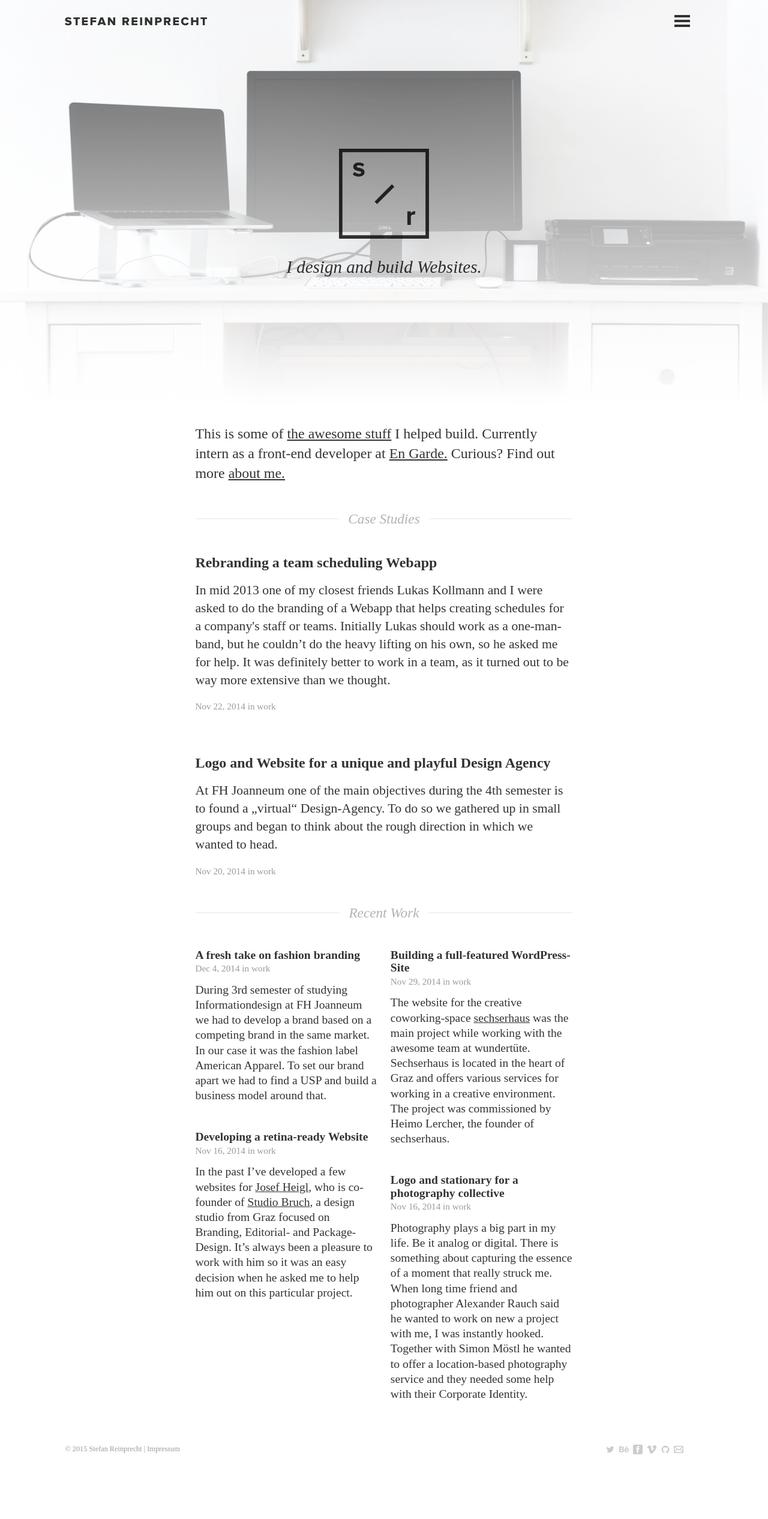
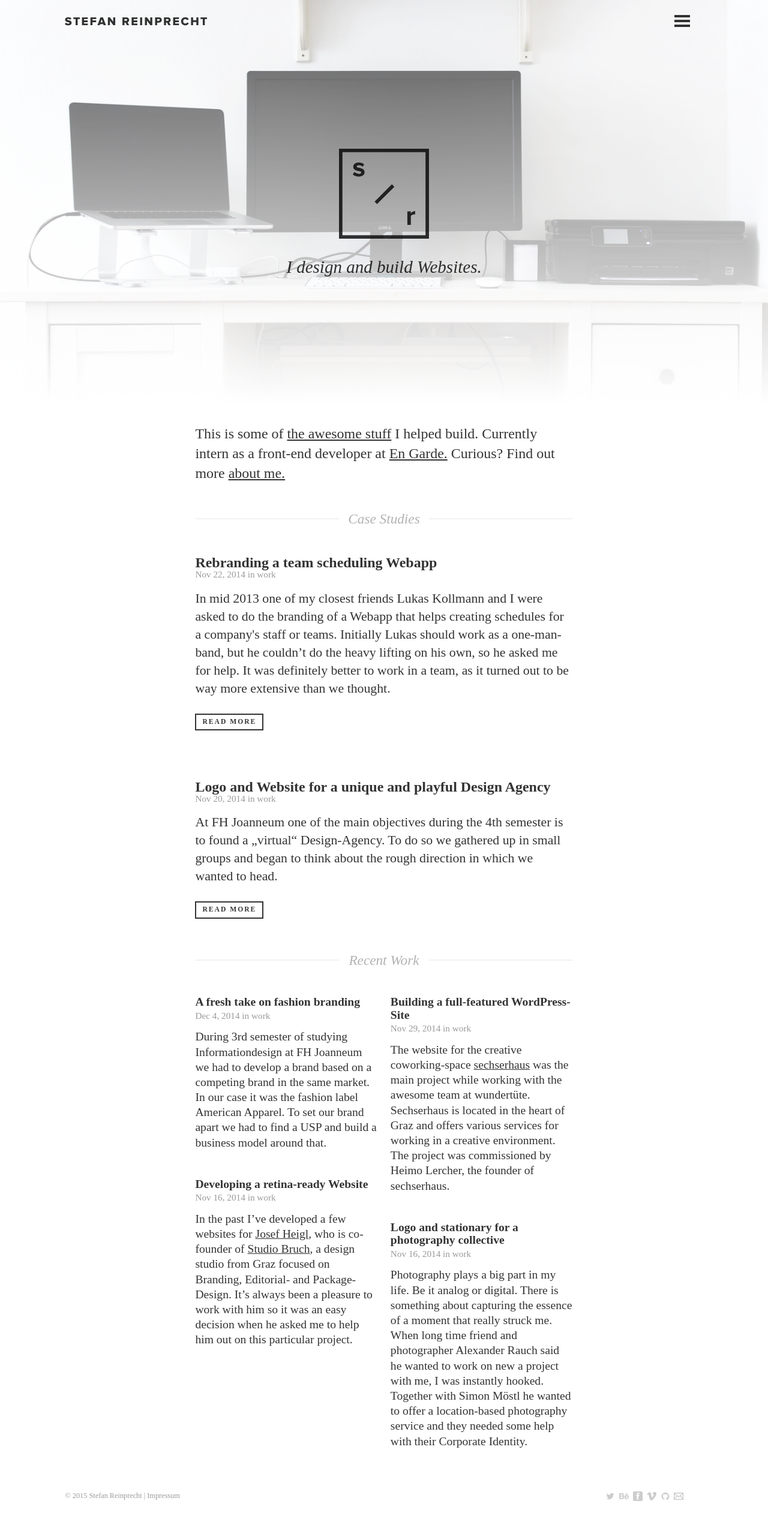
Before and after one commit to Reinpal/reinpal.github.io, a Jekyll site: the page built from index.html, in a window 1280 px wide. Shown: the whole page at 60% size. Built offline with Jekyll 4.4.1, drawn with Linux system fonts in a browser that asks for light colours; nearby versions of some CDN libraries; before the commit the page ends 2454 px from its top, so only the background shows below that.

Commit message:
added read more button
disabled title change on tab switch
only show pages with desc in menu

```diff
--- a/_includes/header.html
+++ b/_includes/header.html
@@ -16,7 +16,7 @@
         <div class="navigation">
           <ul class="primary-navigation">
             {% for page in site.pages %}
-              {% if page.title %}
+              {% if page.desc %}
               <li>
                 <a class="menu-link" href="{{ page.url | prepend: site.baseurl }}">{{ page.title }}</a>
                 <span class="menu-link-desc">{{page.desc}}</span>
--- a/index.html
+++ b/index.html
@@ -35,8 +35,9 @@ meta: My name is Stefan Reinprecht and I’m an interdisciplinary designer from
           <h2 class="post-list-header">
             <a class="post-link" href="{{ post.url | prepend: site.baseurl }}">{{ post.title }}</a>
           </h2>
+          <div class="post-meta">{{ post.date | date: "%b %-d, %Y" }} in <a href="{{ site.baseurl }}/{{ post.categories }}">{{ post.categories }}</a></div>
           <p>{{ post.excerpt }}</p>
-          <span class="post-meta">{{ post.date | date: "%b %-d, %Y" }} in <a href="{{ site.baseurl }}/{{ post.categories }}">{{ post.categories }}</a></span>
+          <a class="btn--small btn--primary btn--black" target="_blank"href="{{ post.url | prepend: site.baseurl }}">Read more</a>
 
         </article>
         {% endif %}
--- a/scss/_layout.scss
+++ b/scss/_layout.scss
@@ -649,6 +649,12 @@ figure.animated:hover p {
 	}
 }
 
+.btn--small {
+	@extend .btn;
+	font-size: .666em;
+	padding: 5px 10px;
+}
+
 .btn--black {
 	color: black(.8);
 	border-color: black(.8);
```
Also changed, not shown: js/site.js (+8 -7 lines), css/global-unprefixed.css, css/global.css, js/site.min.js, 1 other file.
